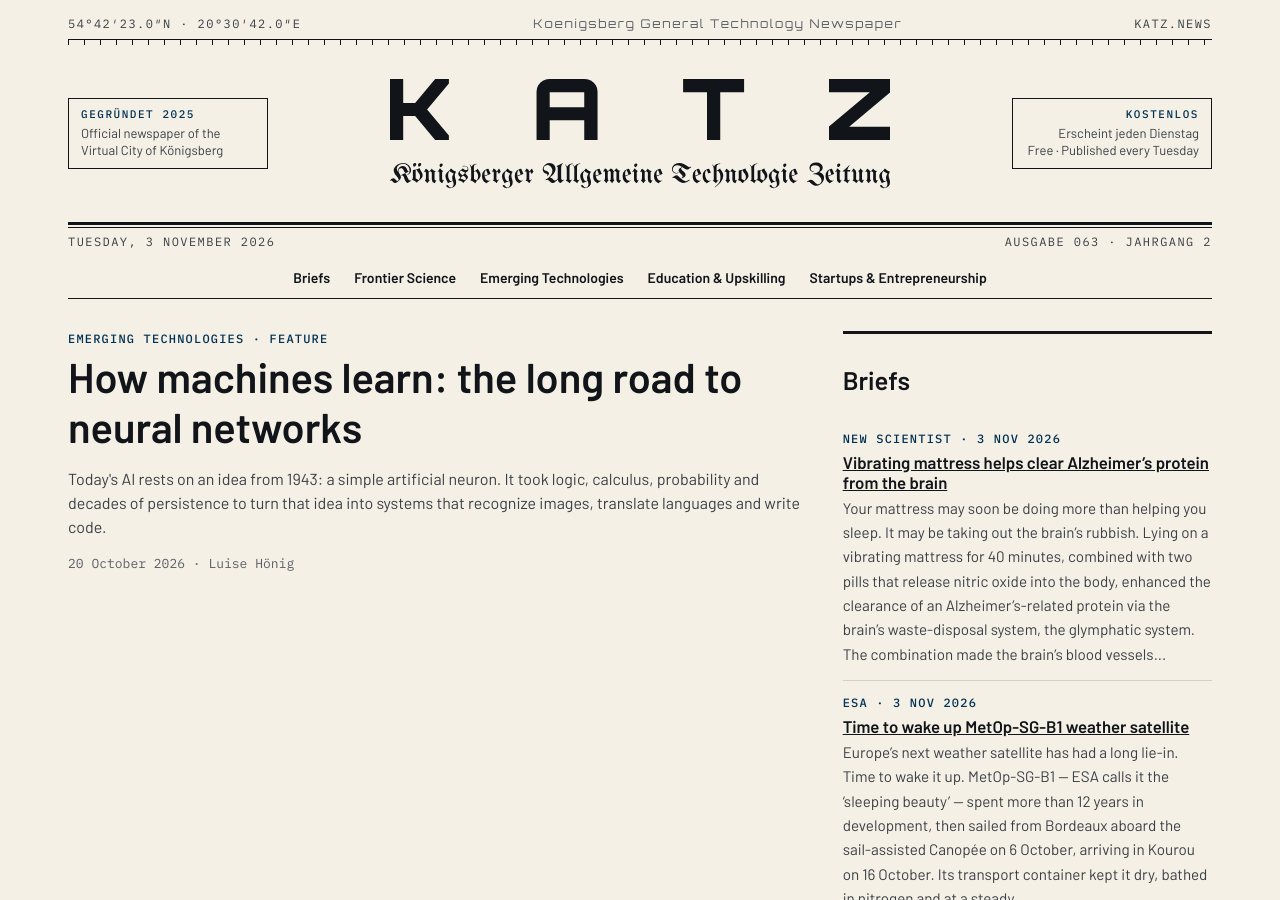
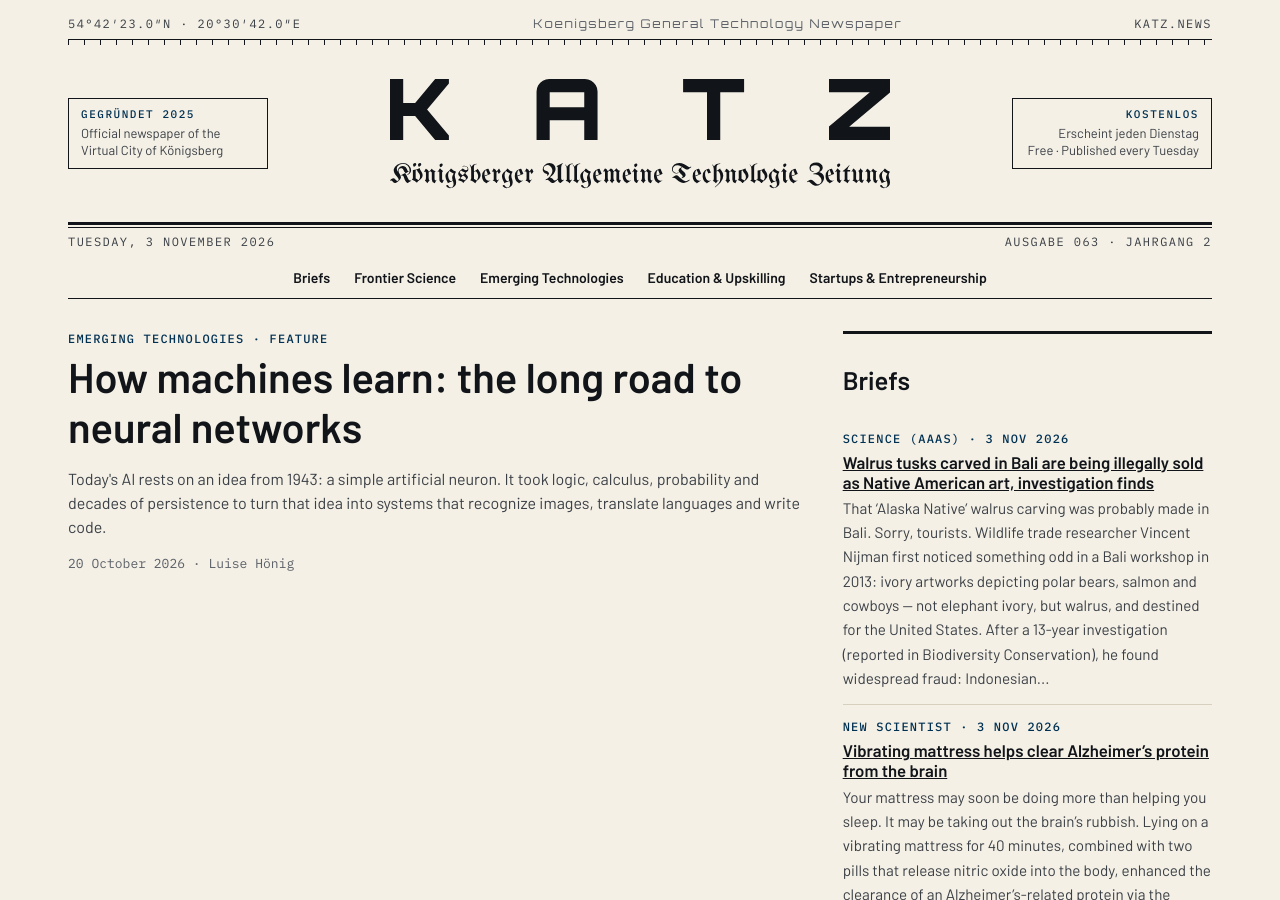
Before and after one commit to katz-news/katz.news, a Jekyll site: the page built from index.html, in a window 1280 px wide and 900 px high. Built offline with Jekyll 4.4.1, drawn with Linux system fonts in a browser that asks for light colours; some of the changed text lies outside the part shown.

Commit message:
Publish 2026-11-05

```diff
--- a/_data/build.yml
+++ b/_data/build.yml
@@ -1 +1 @@
-published_at: 2026-11-05T11:42:51Z
+published_at: 2026-11-05T11:50:10Z
--- /dev/null
+++ b/_posts/briefs/2026-11-04-walrus-tusks-carved-in-bali-are-being-illegally-sold-as-nati.md
@@ -0,0 +1,16 @@
+---
+published: true
+title: Walrus tusks carved in Bali are being illegally sold as Native American
+  art, investigation finds
+date: 2026-11-03
+section: science
+source_name: Science (AAAS)
+source_url: https://www.science.org/content/article/walrus-tusks-carved-bali-are-being-illegally-sold-native-american-art-investigation
+---
+That 'Alaska Native' walrus carving was probably made in Bali. Sorry, tourists.
+
+Wildlife trade researcher Vincent Nijman first noticed something odd in a Bali workshop in 2013: ivory artworks depicting polar bears, salmon and cowboys — not elephant ivory, but walrus, and destined for the United States. After a 13-year investigation (reported in Biodiversity Conservation), he found widespread fraud: Indonesian carvings passed off as Alaska Native art. The numbers do not add up: between 2011 and 2024 the U.S. reported exporting 443 kilograms of walrus ivory to Indonesia, while Indonesia reported exporting more than 44,000 carvings back — Nijman estimates the true raw ivory entering Indonesia was four to 40 times greater than recorded.
+
+The 1972 Marine Mammal Protection Act reserves walrus hunting and crafting to Alaska Natives; the fraud outsources their livelihoods to Bali and leaves buyers holding fakes.
+
+Conclusion: the ivory is not Native. It is a souvenir with a stolen signature.
```
